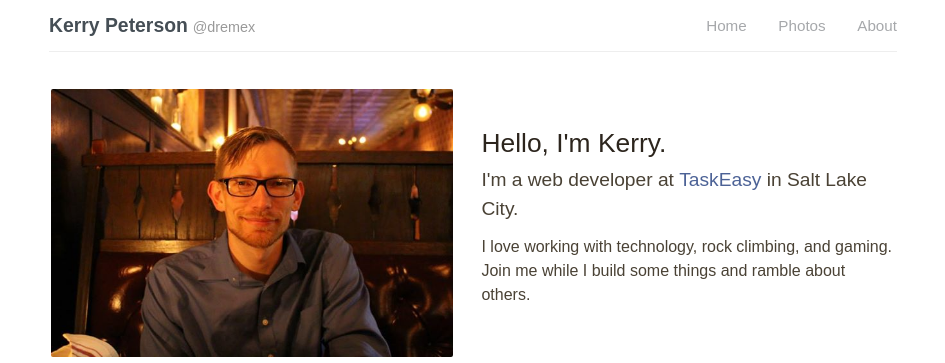
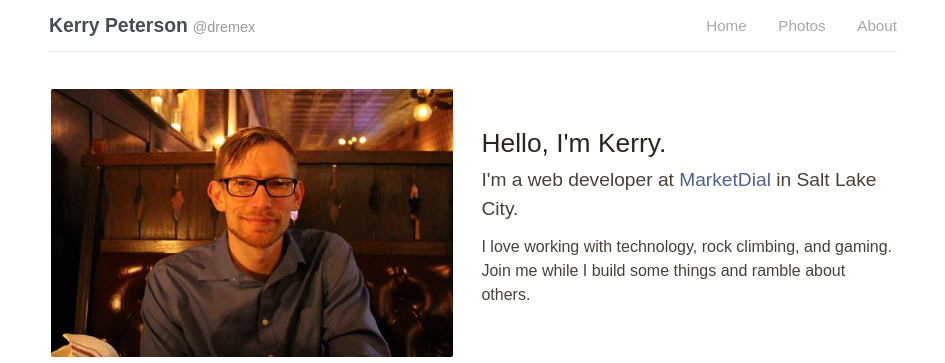
Before and after one commit to dremex/jekyll-xmech-net, a Jekyll site: the page built from index.md, in a window 1280 px wide. Shown: the top 363 px of the page, without its empty margins (167-1112 px from the left). Built offline with Jekyll 4.4.1, drawn with Linux system fonts in a browser that asks for light colours; some web fonts are replaced; the list of posts is cut into pages by our own code.

Commit message:
Updated current company

```diff
--- a/_layouts/home.html
+++ b/_layouts/home.html
@@ -7,7 +7,7 @@
 
                 <div class="content">
                     <h4>Hello, I'm Kerry.</h4>
-                    <p class="larger">I'm a web developer at <a href="https://www.taskeasy.com" target="_blank">TaskEasy</a> in Salt Lake City.</p>
+                    <p class="larger">I'm a web developer at <a href="https://marketdial.com" target="_blank">MarketDial</a> in Salt Lake City.</p>
                     <p>I love working with technology, rock climbing, and gaming. Join me while I build some things and ramble about others.</p>
                 </div>
             </div>
```
